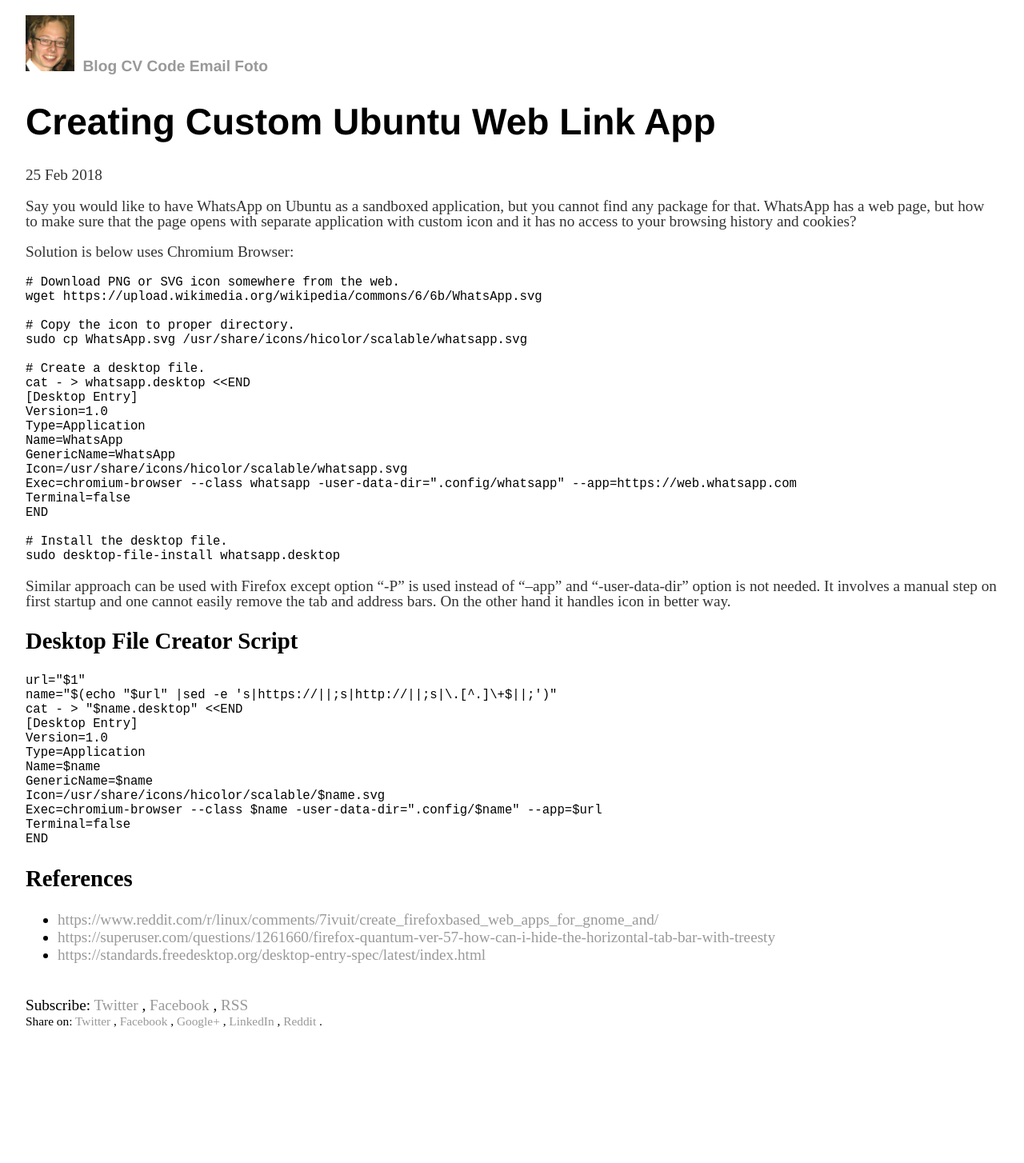
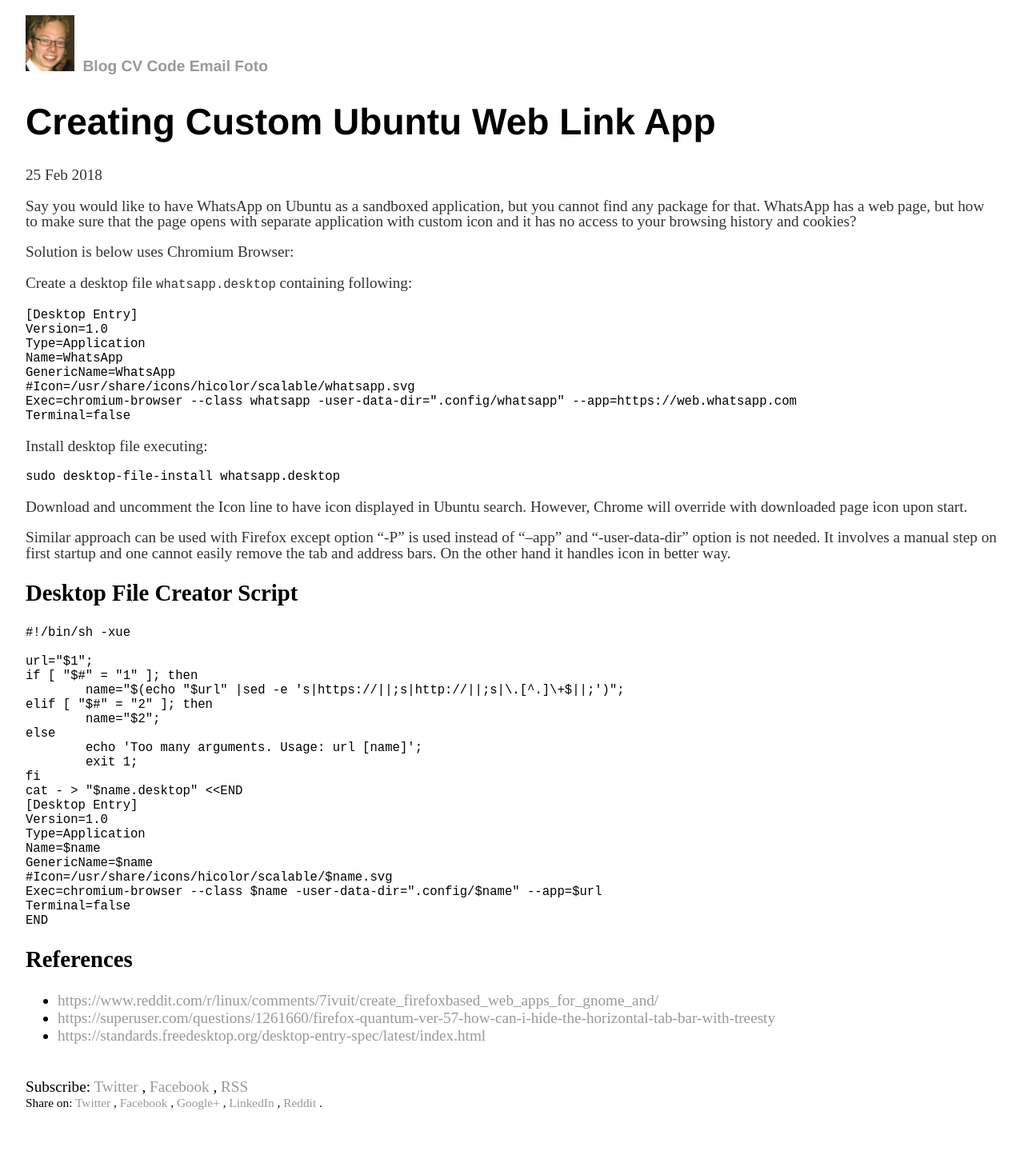
Before and after one commit to vackosar/vackosar.github.io, a Jekyll site: the page built from _posts/2018-02-25-Creating-Custom-Ubuntu-Web-Link-App.md, in a window 1280 px wide. Shown: the whole page at 80% size. Built offline with Jekyll 4.4.1, drawn with Linux system fonts in a browser that asks for light colours; comment, search, counter and statistics services are not loaded; before the commit the page ends 1352 px from its top, so only the background shows below that.

Commit message:
web link app

````diff
--- a/_posts/2018-02-25-Creating-Custom-Ubuntu-Web-Link-App.md
+++ b/_posts/2018-02-25-Creating-Custom-Ubuntu-Web-Link-App.md
@@ -8,44 +8,48 @@
 
 Solution is below uses Chromium Browser:
 
-
+Create a desktop file ```whatsapp.desktop``` containing following:
 ```shell
-# Download PNG or SVG icon somewhere from the web.
-wget https://upload.wikimedia.org/wikipedia/commons/6/6b/WhatsApp.svg
-
-# Copy the icon to proper directory.
-sudo cp WhatsApp.svg /usr/share/icons/hicolor/scalable/whatsapp.svg
-
-# Create a desktop file.
-cat - > whatsapp.desktop <<END
 [Desktop Entry]
 Version=1.0
 Type=Application
 Name=WhatsApp
 GenericName=WhatsApp
-Icon=/usr/share/icons/hicolor/scalable/whatsapp.svg
+#Icon=/usr/share/icons/hicolor/scalable/whatsapp.svg
 Exec=chromium-browser --class whatsapp -user-data-dir=".config/whatsapp" --app=https://web.whatsapp.com
 Terminal=false
-END
+```
 
-# Install the desktop file.
+Install desktop file executing:
+```
 sudo desktop-file-install whatsapp.desktop
 ```
+
+Download and uncomment the Icon line to have icon displayed in Ubuntu search. However, Chrome will override with downloaded page icon upon start.
 
 Similar approach can be used with Firefox except option "-P" is used instead of "--app" and "-user-data-dir" option is not needed. It involves a manual step on first startup and one cannot easily remove the tab and address bars. On the other hand it handles icon in better way.
 
 ## Desktop File Creator Script
 
 ```shell
-url="$1"
-name="$(echo "$url" |sed -e 's|https://||;s|http://||;s|\.[^.]\+$||;')"
+#!/bin/sh -xue
+
+url="$1";
+if [ "$#" = "1" ]; then
+	name="$(echo "$url" |sed -e 's|https://||;s|http://||;s|\.[^.]\+$||;')";
+elif [ "$#" = "2" ]; then
+	name="$2";
+else
+	echo 'Too many arguments. Usage: url [name]';
+	exit 1;
+fi
 cat - > "$name.desktop" <<END
 [Desktop Entry]
 Version=1.0
 Type=Application
 Name=$name
 GenericName=$name
-Icon=/usr/share/icons/hicolor/scalable/$name.svg
+#Icon=/usr/share/icons/hicolor/scalable/$name.svg
 Exec=chromium-browser --class $name -user-data-dir=".config/$name" --app=$url
 Terminal=false
 END
````
